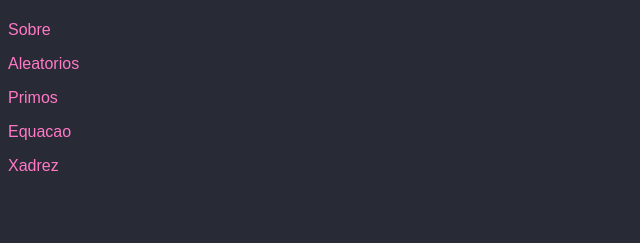
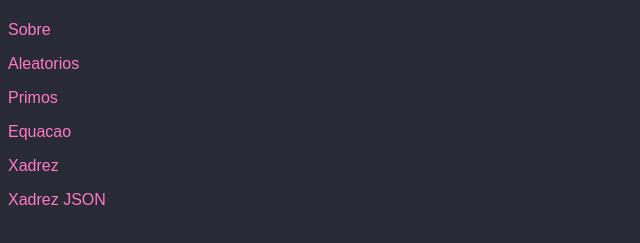
Before and after one commit to ufjf-dcc195/ufjf-dcc195-2019-3-lst1-jgabrielmaia, a website: page pages/index.html in a window 1280 px wide. Shown: the part 59-302 px from the top of the page, without its empty margins (0-640 px from the left). Drawn offline with Linux system fonts and the light colour scheme.

Commit message:
Adding link for chess json endpoint

```diff
--- a/pages/index.html
+++ b/pages/index.html
@@ -26,5 +26,6 @@
     <p><a href="/primos.html">Primos</a></p>
     <p><a href="/equacao.html">Equacao</a></p>
     <p><a href="/xadrez.html">Xadrez</a></p>
+    <p><a href="/xadrez.json">Xadrez JSON</a></p>
 </body>
 </html>
```
